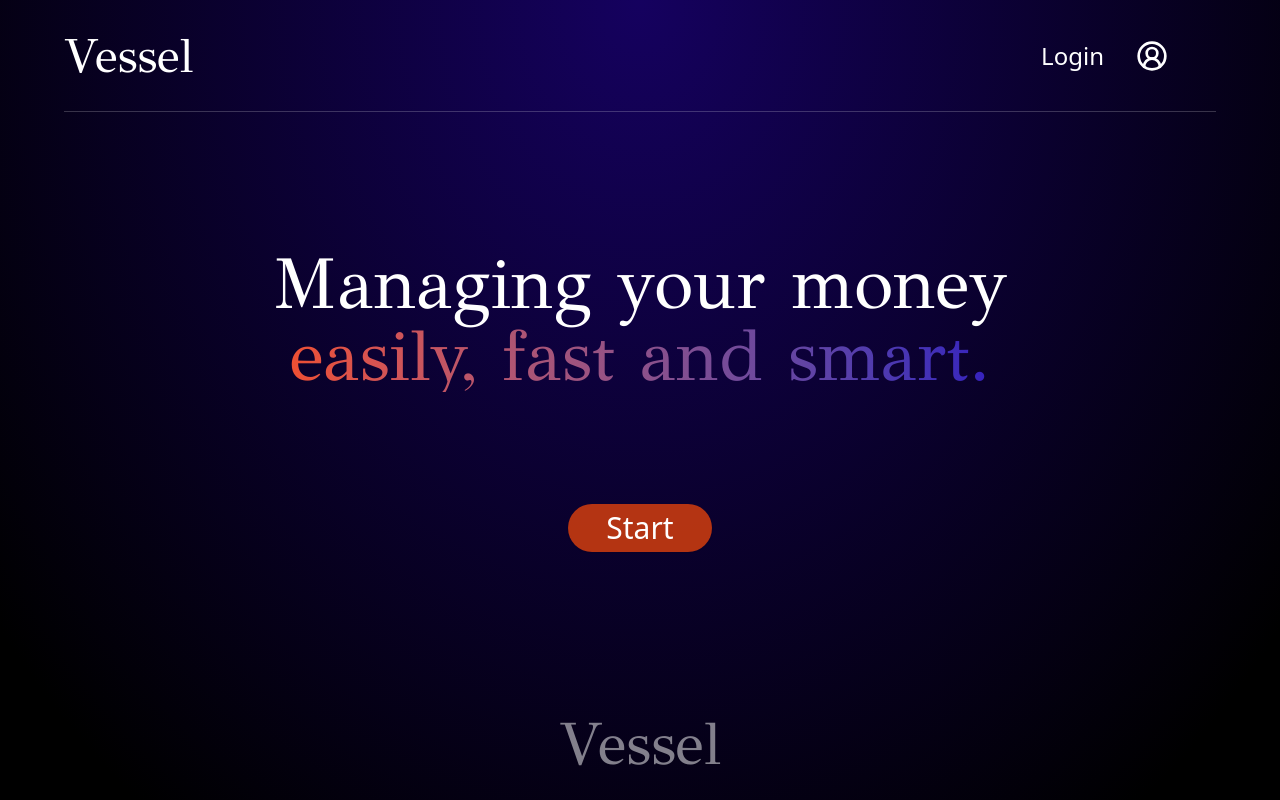
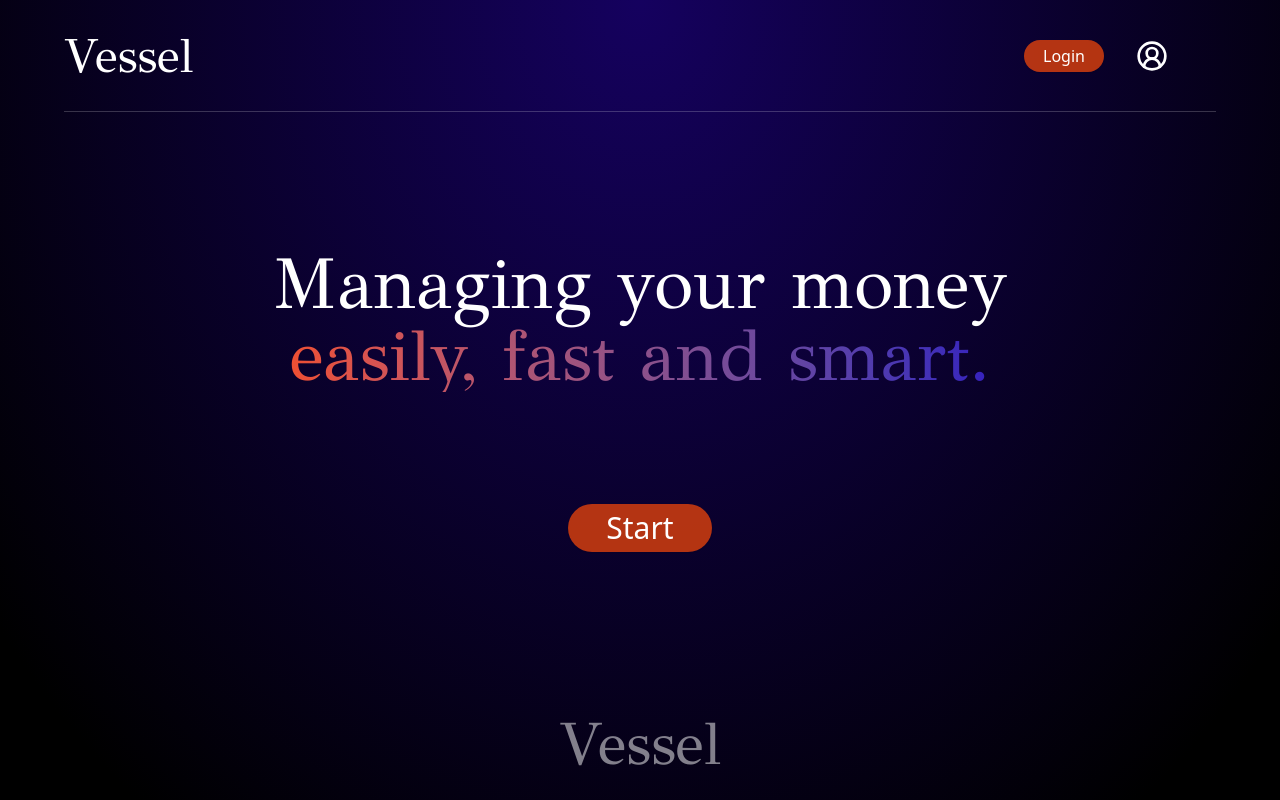
Before and after one commit to guimazaky/Vessel, a React (Vite) app: page /home in a window 1280 px wide. Built offline with nearby package versions, Linux system fonts and the light colour scheme; a web font is replaced by a local one.

Commit message:
button-hover

```diff
--- a/src/components/ui/button.jsx
+++ b/src/components/ui/button.jsx
@@ -10,7 +10,7 @@ const buttonVariants = cva(
     variants: {
       variant: {
         default:
-          "bg-[#FC4B08]/70 rounded-full text-primary-foreground shadow-xs hover:bg-primary/90",
+          "bg-[#FC4B08]/70 rounded-full text-primary-foreground shadow-xs hover:bg-[#15015F] cursor-pointer ",
         destructive:
           "bg-destructive text-white shadow-xs hover:bg-destructive/90 focus-visible:ring-destructive/20 dark:focus-visible:ring-destructive/40 dark:bg-destructive/60",
         outline:
--- a/src/components/ui/navbar.jsx
+++ b/src/components/ui/navbar.jsx
@@ -1,14 +1,16 @@
 import React from "react";
 import { CircleUserRound } from "lucide-react";
+import { Button } from "./button";
 
 function Navbar() {
   return (
     <div className="mx-16 h-28 border-b-1 border-white/20 flex justify-between items-center ">
       <h1 className="text-white font-didot text-5xl">Vessel</h1>
       <div className="text-white  mr-12 flex gap-8">
-        <button onClick={"/home"} className="text-2xl">
+        <Button variant="default" className=" w-20 h-8 text-1xl text-white">
           Login
-        </button>
+        </Button>
+
         <a href="">
           <CircleUserRound className="w-8 h-8" />
         </a>
```
